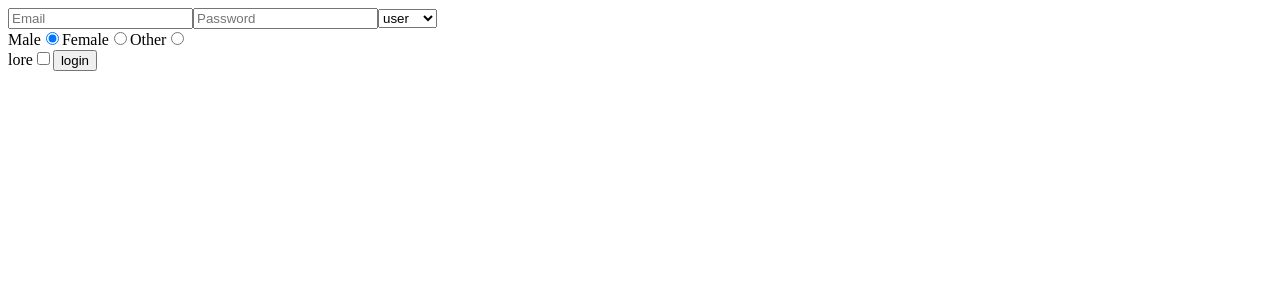
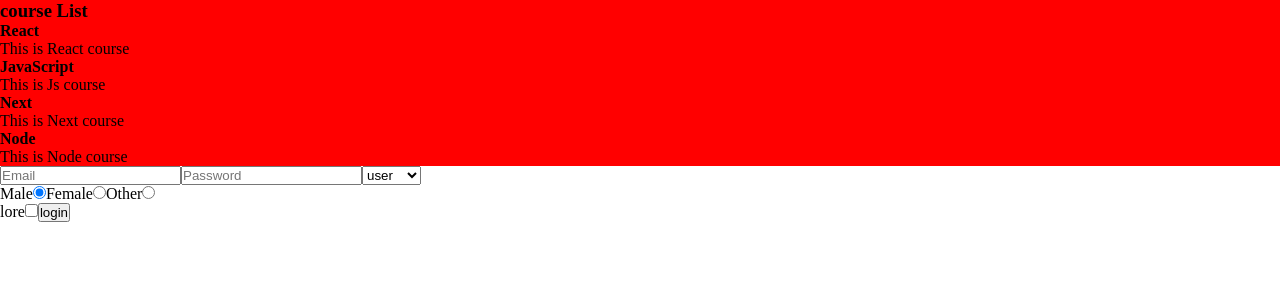
Before and after one commit to golabisib/learnReact, a React (Vite) app in the folder learningReact/: page / in a window 1280 px wide. Shown: the top 300 px of the page. Built offline with nearby package versions, Linux system fonts and the light colour scheme.

Commit message:
The css module and global css part is added in courselist.module.css and global.css files

```diff
--- a/learningReact/src/App.jsx
+++ b/learningReact/src/App.jsx
@@ -26,12 +26,14 @@
         // export default App
 
         // season 5 and after it:
+import CourseList from "./Courselist.jsx"
 import Form from "./form.jsx"
 
         function App() {
 
     return (
     <>
+    <CourseList />
     <Form />
     </>
     )
--- a/learningReact/src/Courselist.jsx
+++ b/learningReact/src/Courselist.jsx
@@ -1,6 +1,10 @@
 // List Rendering
+import { useState } from "react";
 import CourseCard from "./courseCard.jsx";
+import styles from "./Courselist.module.css"
 function CourseList(){
+
+    const [selected, setSelected] = useState(false);
     const courses = [
         {id: 1 , name:"React", description:"This is React course"},
         {id: 2 , name:"JavaScript", description:"This is Js course"},
@@ -8,14 +12,14 @@ function CourseList(){
         {id: 4 , name:"Node", description:"This is Node course"}
     ];
     return(
-        <>
+        <div className={selected ? styles.container : styles.selected}>
         <h3>course List</h3>
         <ul>
             {courses.map((course) => (
                 <CourseCard key={course.id} data={course}/>
             ))}
                 </ul>
-        </>
+        </div>
     );
 }
 
--- /dev/null
+++ b/learningReact/src/Courselist.module.css
@@ -0,0 +1,10 @@
+.container{
+    background-color: aqua;
+    display: flex;
+    flex-direction: column;
+    gap:2px;
+    align-items: center;
+}
+.selected{
+    background-color: red;
+}
--- a/learningReact/src/courseCard.jsx
+++ b/learningReact/src/courseCard.jsx
@@ -1,3 +1,5 @@
+import PropTypes from 'prop-types'
+
 function CourseCard({data:{name ,description}}) {
   return (
     <li>
@@ -15,3 +17,9 @@ export default CourseCard
 // {data.name}
 // 3- CourseCard({data:{name ,description}})
 // {name}
+CourseCard.propTypes = {
+    data: PropTypes.shape({
+      name: PropTypes.string.isRequired,
+      description: PropTypes.string.isRequired
+    }).isRequired
+  };
--- /dev/null
+++ b/learningReact/src/global.css
@@ -0,0 +1,4 @@
+*{
+    padding: 0;
+    margin: 0;
+}
--- a/learningReact/src/main.jsx
+++ b/learningReact/src/main.jsx
@@ -1,7 +1,7 @@
 import React from 'react'
 import ReactDOM from 'react-dom/client'
 import App from './App.jsx'
-
+import "./global.css"
 
 ReactDOM.createRoot(document.getElementById('root')).render(
   <React.StrictMode>
```
